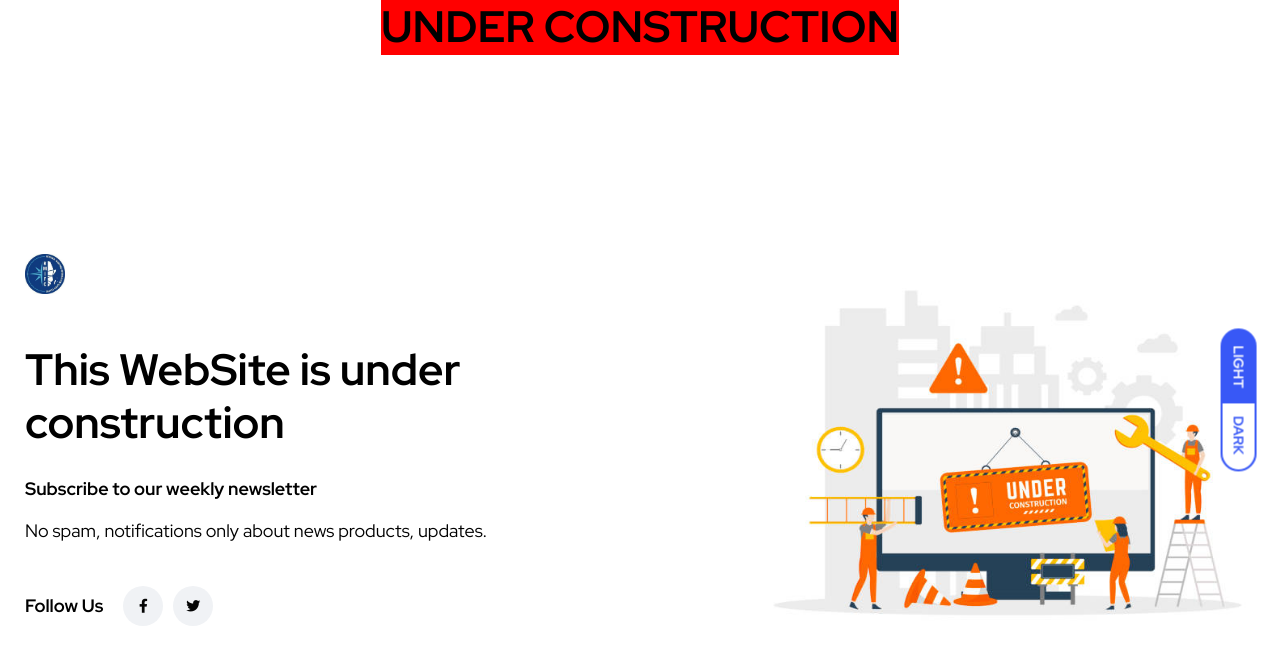
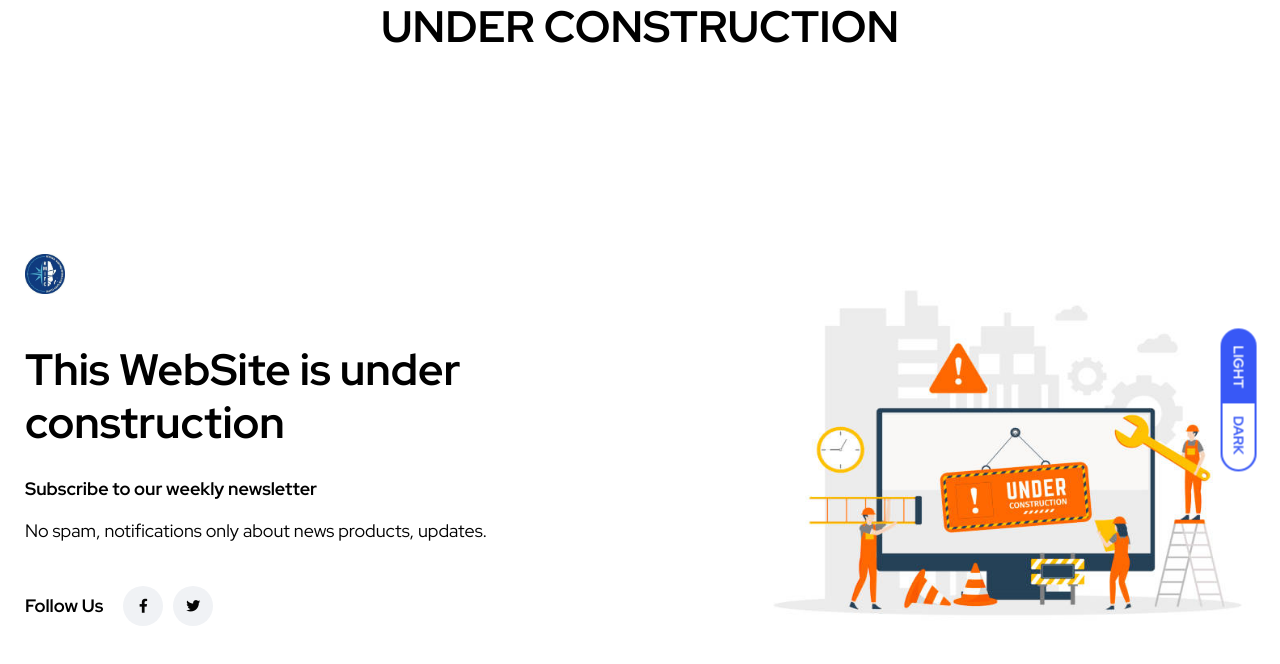
Before and after one commit to lameoxyde/RMIFC-FINAL, a Next.js app: page /maintenance in a window 1280 px wide. Shown: the top 664 px of the page. Built offline with nearby package versions, Linux system fonts and the light colour scheme.

Commit message:
fix date fetch

```diff
--- a/src/common/components/post/PostSectionFive.jsx
+++ b/src/common/components/post/PostSectionFive.jsx
@@ -58,13 +58,12 @@ const filters = [
   },
 ];
 
-const defaultActiveCat = slugify(filters[0].cate);
+const defaultActiveCat = slugify(filters[7].cate);
 
 const PostSectionFive = ({ postData }) => {
   const defaultData = postData.filter(
     (post) =>
-      slugify(post.attributes.category.data.attributes.slug) ===
-      defaultActiveCat
+      slugify(post.attributes.category.data.attributes.slug) === "others"
   );
 
   const [activeNav, setActiveNav] = useState(defaultActiveCat);
--- a/src/pages/_app.js
+++ b/src/pages/_app.js
@@ -8,7 +8,7 @@ function MyApp({ Component, pageProps }) {
     <>
       <center>
         <h1>
-          <b style={{ "background-color": "red" }}>UNDER CONSTRUCTION</b>
+          <b>UNDER CONSTRUCTION</b>
         </h1>
       </center>
       <GoogleAnalytics trackPageViews />
```
Also changed, not shown: 1 other file (tests, documents, lock files or other folders).
